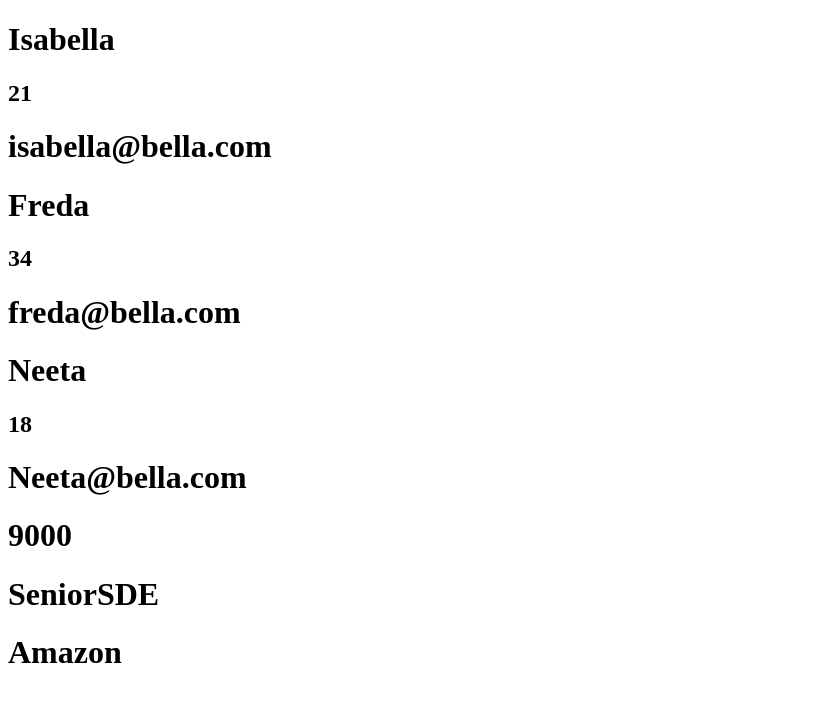
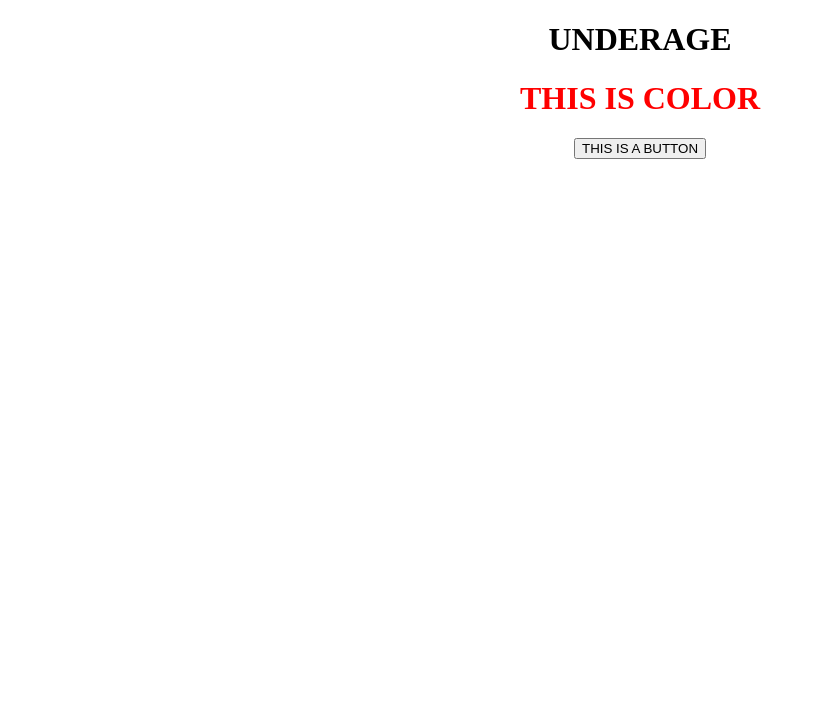
Before and after one commit to Bellagirl-maker/resume-builder, a React (Create React App) app: page / in a window 1280 px wide. Shown: the top 702 px of the page, without its empty margins (0-816 px from the left). Built offline with nearby package versions, Linux system fonts and the light colour scheme.

Commit message:
Update App.js

```diff
--- a/src/App.js
+++ b/src/App.js
@@ -1,36 +1,42 @@
 import './App.css';
 
 function App() {
-
-  return (
-    <div>
-    <User name="Isabella" age={21} email="isabella@bella.com" />
-    <User name="Freda" age={34} email="freda@bella.com" />
-    <User name="Neeta" age={18} email="Neeta@bella.com" />
-    <Job salary="9000" position="SeniorSDE" company="Amazon" />
-    </div>
+  const age = 12;
+  const isRed = true;
+return (
+    <div className='App'>
+      {age >= 18 ? <h1>OVERAGE</h1>:<h1>UNDERAGE</h1>}
+      <h1 style={{color: isRed ? "red" : "green"}}> THIS IS COLOR</h1>
+      {isRed && <button>THIS IS A BUTTON</button>}
+     </div>
+    // <div>
+    // <User name="Isabella" age={21} email="isabella@bella.com" />
+    // <User name="Freda" age={34} email="freda@bella.com" />
+    // <User name="Neeta" age={18} email="Neeta@bella.com" />
+    // <Job salary="9000" position="SeniorSDE" company="Amazon" />
+    // </div>
   );
 }
 
-const User = (props) =>{
-  return (
-    <div>
-      <h1>{props.name}</h1>
-      <h2>{props.age}</h2>
-      <h1>{props.email}</h1>
-    </div>
-  );
+// const User = (props) =>{
+//   return (
+//     <div>
+//       <h1>{props.name}</h1>
+//       <h2>{props.age}</h2>
+//       <h1>{props.email}</h1>
+//     </div>
+//   );
 
-}
+// }
 
-const Job = (props) =>{
-  return (
-    <div>
-      <h1>{props.salary}</h1>
-      <h1>{props.position}</h1>
-      <h1>{props.company}</h1>
-    </div>
-  )
-}
+// const Job = (props) =>{
+//   return (
+//     <div>
+//       <h1>{props.salary}</h1>
+//       <h1>{props.position}</h1>
+//       <h1>{props.company}</h1>
+//     </div>
+//   )
+// }
 
 export default App;
```
